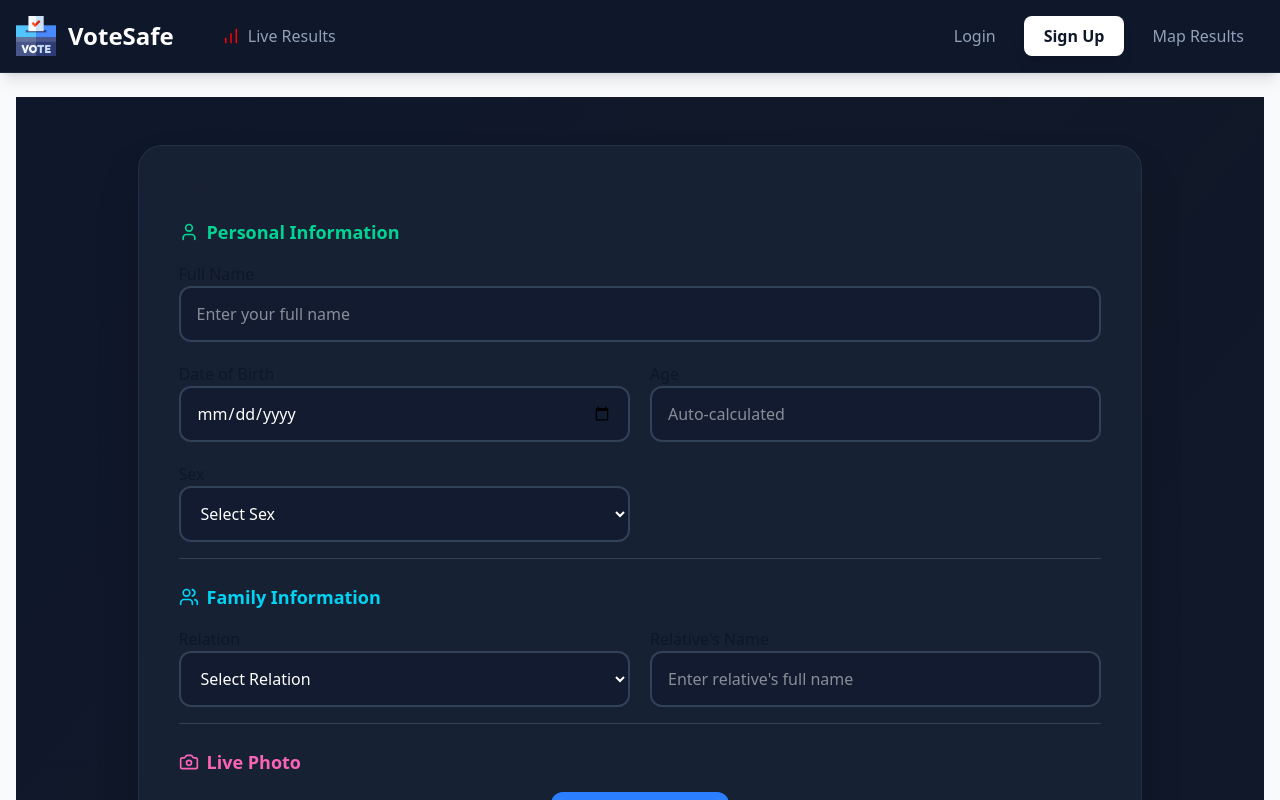
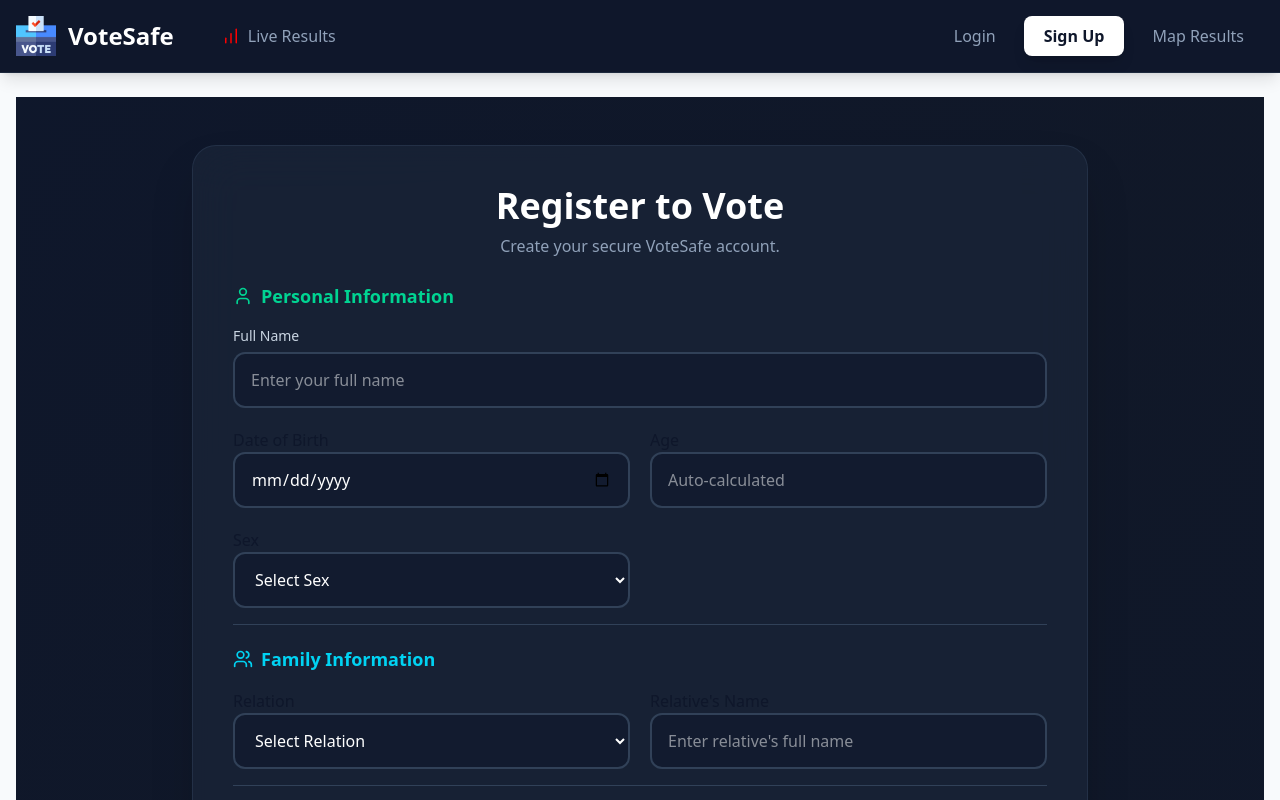
Before and after one commit to Raghavverma109/vote-frontend, a React (Vite) app in the folder frontend/: page /signup in a window 1280 px wide. Shown: the top 800 px of the page. Built offline with nearby package versions, Linux system fonts and the light colour scheme; no server answers.

Commit message:
Update Signup.jsx

```diff
--- a/frontend/src/pages/Signup.jsx
+++ b/frontend/src/pages/Signup.jsx
@@ -173,21 +173,30 @@ export default function Signup() {
   ]
 
   return (
-    <div className="min-h-screen bg-gradient-to-br from-slate-900 via-gray-900 to-slate-900 py-12 px-4 flex items-center justify-center">
-      {/* --- MODIFIED Signup Form --- */}
-      <div className="bg-slate-800/60 backdrop-blur-xl rounded-3xl shadow-2xl border border-slate-700/50 p-8 md:p-10">
-        <div className="text-center mb-8">
-          {/* ... Your existing form header JSX ... */}
+    <div className="min-h-screen bg-gradient-to-br from-slate-900 via-gray-900 to-slate-900 py-6 sm:py-12 px-3 sm:px-4 flex items-center justify-center">
+      <div className="w-full max-w-4xl bg-slate-800/60 backdrop-blur-xl rounded-2xl sm:rounded-3xl shadow-2xl border border-slate-700/50 p-4 sm:p-6 md:p-8 lg:p-10">
+        <div>
+          <div className="mb-6 text-center space-y-2">
+          <h1 className="text-2xl sm:text-3xl md:text-4xl font-bold text-white">
+            Register to Vote
+          </h1>
+          <p className="text-slate-400 text-sm sm:text-base">
+            Create your secure VoteSafe account.
+          </p>
           </div>
 
-        <form onSubmit={handleSubmit} className="space-y-6">
+
+          <form onSubmit={handleSubmit} className="space-y-4 sm:space-y-5">
             {/* --- MODIFIED Personal Info Section --- */}
             <div className="pb-4 border-b border-slate-700">
-            <h3 className="text-lg font-semibold text-emerald-400 mb-4 flex items-center"><User className="w-5 h-5 mr-2" />Personal Information</h3>
-            <div className="grid md:grid-cols-2 gap-5">
+              <h3 className="text-base sm:text-lg font-semibold text-emerald-400 mb-3 sm:mb-4 flex items-center">
+                <User className="w-4 h-4 sm:w-5 sm:h-5 mr-2" />Personal Information</h3>
+              <div className="grid grid-cols-1 sm:grid-cols-2 gap-3 sm:gap-5">
                 <div className="md:col-span-2">
-                <label>Full Name</label>
-                <input value={name} onChange={(e) => setName(e.target.value)} placeholder="Enter your full name" required className="w-full pl-4 pr-4 py-3.5 bg-slate-900/50 border-2 border-slate-700 rounded-xl text-white" />
+                  <label className="block text-slate-300 text-sm mb-1.5">Full Name</label>
+                  <input value={name} onChange={(e) => setName(e.target.value)}
+                    placeholder="Enter your full name" required
+                    className="w-full px-3 sm:px-4 py-2.5 sm:py-3.5 bg-slate-900/50 border-2 border-slate-700 rounded-lg sm:rounded-xl text-white text-sm sm:text-base focus:border-emerald-500 focus:outline-none transition-colors" />
                 </div>
                 <div>
                   <label>Date of Birth</label>
@@ -242,8 +251,8 @@ export default function Signup() {
                 {/* Button to start the camera (visible only before capture) */}
                 {!photo && !showCamera && (
                   <button type="button" onClick={startCamera}
-                  className="bg-blue-500 text-white px-4 py-2 rounded-xl flex items-center space-x-2 hover:bg-blue-400 transition">
-                  <Camera className="w-5 h-5" />
+                    className="bg-blue-500 text-white px-4 sm:px-6 py-2 sm:py-3 rounded-lg sm:rounded-xl flex items-center space-x-2 hover:bg-blue-400 transition text-sm sm:text-base">
+                    <Camera className="w-4 h-4 sm:w-5 sm:h-5" />
                     <span>Click Live Photo</span>
                   </button>
                 )}
@@ -251,7 +260,8 @@ export default function Signup() {
                 {/* Video feed and capture button (visible when camera is on) */}
                 {showCamera && (
                   <div className="flex flex-col items-center space-y-2">
-                  <video ref={videoRef} width={320} height={240} autoPlay className="rounded-xl border border-slate-700" />
+                    <video ref={videoRef} width={320} height={240} autoPlay
+                      className="rounded-lg sm:rounded-xl border border-slate-700 w-full max-w-xs" />
                     <button type="button" onClick={capturePhoto}
                       className="bg-emerald-500 text-white px-4 py-2 rounded-xl hover:bg-emerald-400 transition">
                       Capture
@@ -299,13 +309,12 @@ export default function Signup() {
                 <div>
                   <label>State</label>
                   {/* Custom dropdown using <details> so it always expands downward (UI-only change) */}
-                <details className="w-97 bg-slate-900/50 border-2 border-slate-700 rounded-xl text-white">
-                  <summary className="list-none cursor-pointer px-4 py-3.5 flex items-center justify-between">
+                  <details className="w-full bg-slate-900/50 border-2 border-slate-700 rounded-lg sm:rounded-xl text-white">
+                    <summary className="list-none cursor-pointer px-3 sm:px-4 py-2.5 sm:py-3.5 flex items-center justify-between text-sm sm:text-base">
                       <span className={`${state ? '' : 'text-slate-400'}`}>{state || 'Select State'}</span>
                       <span className="ml-2">▾</span>
                     </summary>
-
-                  <div className="max-h-56 overflow-auto mt-1 bg-slate-900/80 rounded-b-xl border-t border-slate-700">
+                    <div className="max-h-48 sm:max-h-56 overflow-auto mt-1 bg-slate-900/80 rounded-b-lg sm:rounded-b-xl border-t border-slate-700">
                       {indianStates.sort().map(stateName => (
                         <button
                           key={stateName}
@@ -349,9 +358,9 @@ export default function Signup() {
             {/* Submit button (no changes) */}
             <div className="pt-4 space-y-4">
               <button type="submit"
-              className="w-full bg-emerald-400 hover:bg-emerald-300 text-white font-semibold py-4 rounded-xl shadow-lg flex items-center justify-center space-x-2 transition">
+                className="w-full bg-emerald-400 hover:bg-emerald-300 text-white font-semibold py-3 sm:py-4 rounded-lg sm:rounded-xl shadow-lg flex items-center justify-center space-x-2 transition text-sm sm:text-base">
                 <span>Create Account</span>
-              <ArrowRight className="w-5 h-5" />
+                <ArrowRight className="w-4 h-4 sm:w-5 sm:h-5" />
               </button>
               <div className="text-center">
                 <span className="text-slate-400 text-sm">Already have an account? </span>
@@ -364,6 +373,6 @@ export default function Signup() {
           </form>
         </div>
       </div>
-    // </div>
+    </div>
   );
 }
```
Lines whose indentation alone changed are shown as unchanged.
